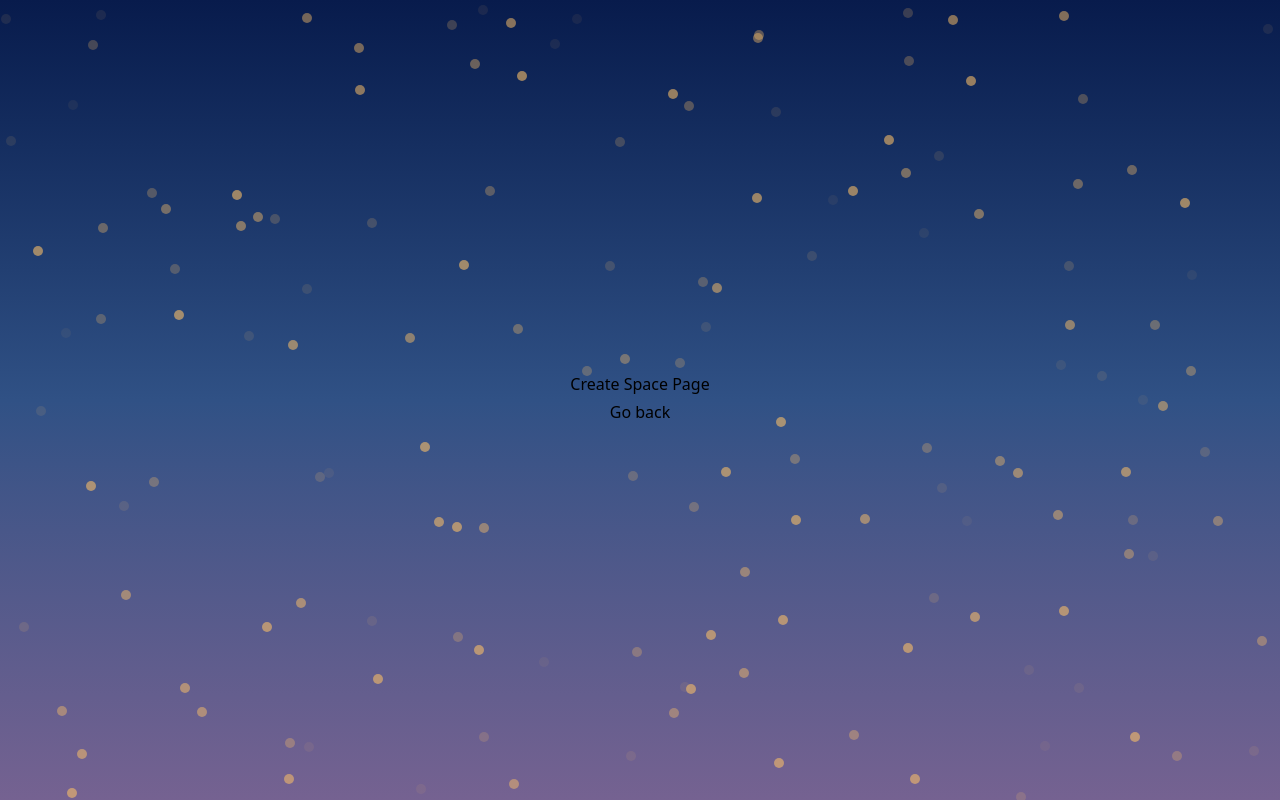
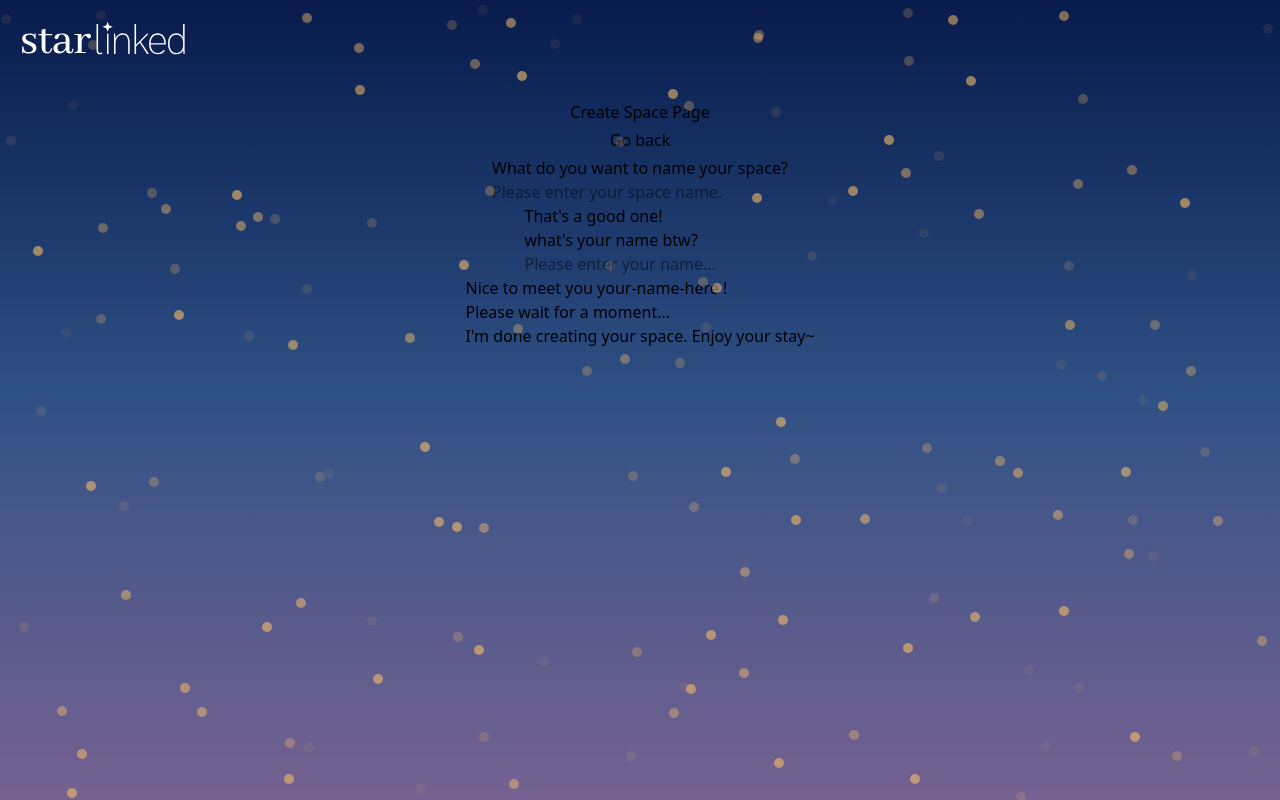
Before and after one commit to id-Nick010/starlinked, a React (Vite) app: page /createSpace in a window 1280 px wide. Built offline with nearby package versions, Linux system fonts and the light colour scheme.

Commit message:
feat(create): add form text in creating space w/ new nav compo

```diff
--- /dev/null
+++ b/src/components/NavBar.tsx
@@ -0,0 +1,13 @@
+import starlinkedLogo from '../assets/starlinked_logo.svg'
+import { useNavigate } from 'react-router-dom'
+
+export default function NavBar () {
+    const navigate = useNavigate();
+    return (
+        <section className='flex justify-start items-start w-screen h-15 m-5'>
+            <button onClick={() => navigate('/')}>
+                <img src={starlinkedLogo} alt='starlinked logo button' className='h-10 w-auto ml-5'/>
+            </button>
+        </section>
+    )
+}
--- a/src/pages/CreateSpace.tsx
+++ b/src/pages/CreateSpace.tsx
@@ -1,12 +1,27 @@
 import DefaultButton from "../components/DefaultButton";
 import { useNavigate } from "react-router-dom";
+import NavBar from "../components/NavBar";
 
 function CreateSpace() {
     const navigate = useNavigate();
     return (
-        <div className="flex flex-col justify-center items-center w-screen h-screen">
+        <div className="flex flex-col justify-start items-center w-screen h-screen">
+            <NavBar />
             <h1>Create Space Page</h1>
             <DefaultButton textSize="md" onClick={() => navigate('/')} label='Go back'/>
+            <section className=''>
+                <h2>What do you want to name your space?</h2>
+                <input type='text' placeholder='Please enter your space name...'/>
+            </section>
+            <section className="">
+                <h2>That's a good one!<br/>what's your name btw?</h2>
+                <input type='text' placeholder='Please enter your name...'/>
+            </section>
+            <section className="">
+                <h2>Nice to meet you your-name-here !</h2>
+                <h2>Please wait for a moment...</h2>
+                <h2>I'm done creating your space. Enjoy your stay~</h2>
+            </section>
         </div>
     )
 }
```
